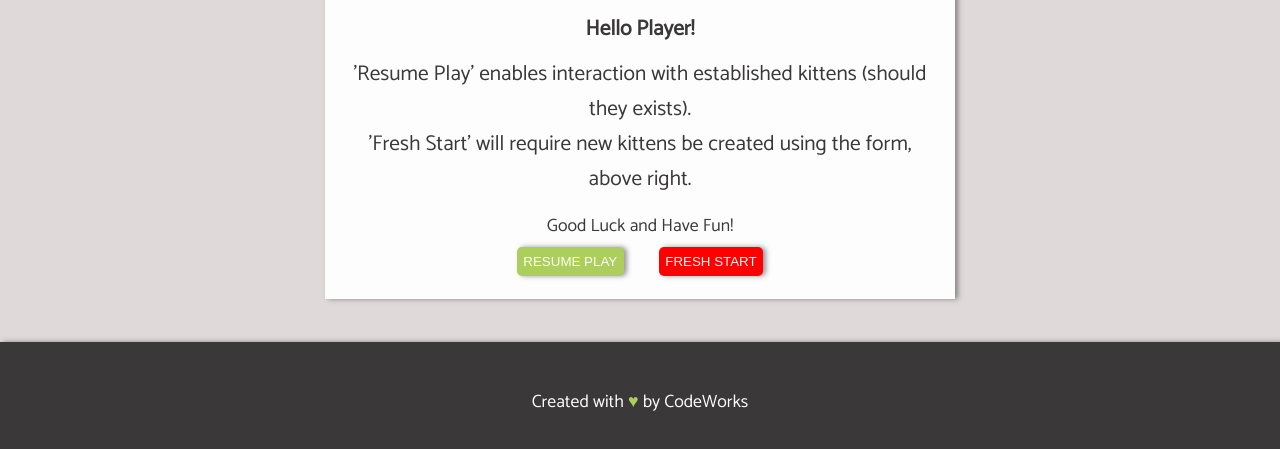
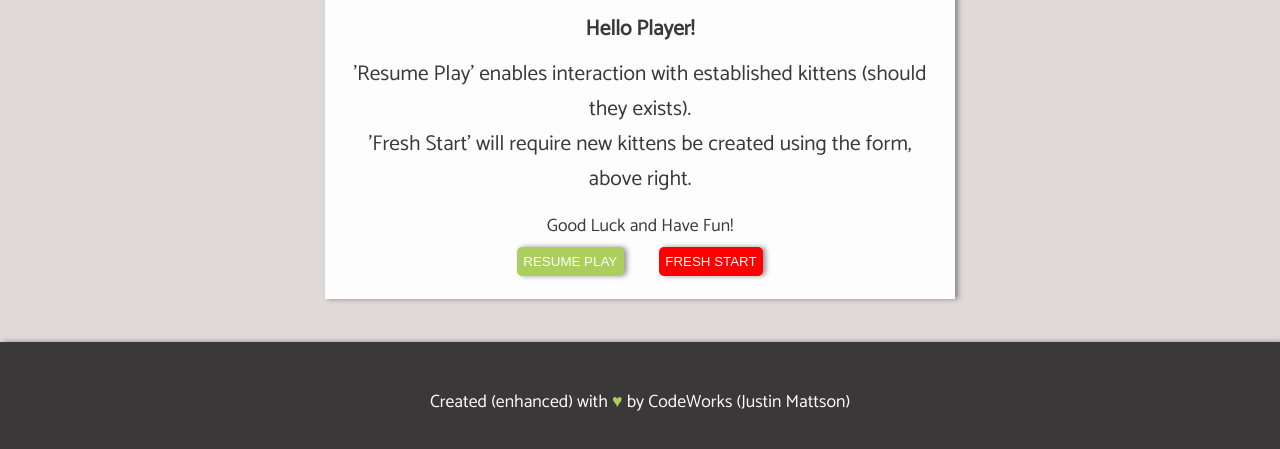
Before and after one commit to JustinMattson/moodykittens-olivia, a plain HTML site: page index.html in a window 1280 px wide. Shown: the part 373-822 px from the top of the page. Drawn offline with Linux system fonts and the light colour scheme; a web font is replaced by a local one.

Commit message:
updated footer index.html

```diff
--- a/index.html
+++ b/index.html
@@ -48,7 +48,7 @@
       </div>
   </main>
   <footer class="card bg-dark text-light p-2 d-flex align-items-center justify-content-center">
-    <small>Created with <span style="color: var(--primary)">&hearts;</span> by CodeWorks</small>
+    <small>Created (enhanced) with <span style="color: var(--primary)">&hearts;</span> by CodeWorks (Justin Mattson)</small>
   </footer>
 
   <script src="app.js"></script>
```
